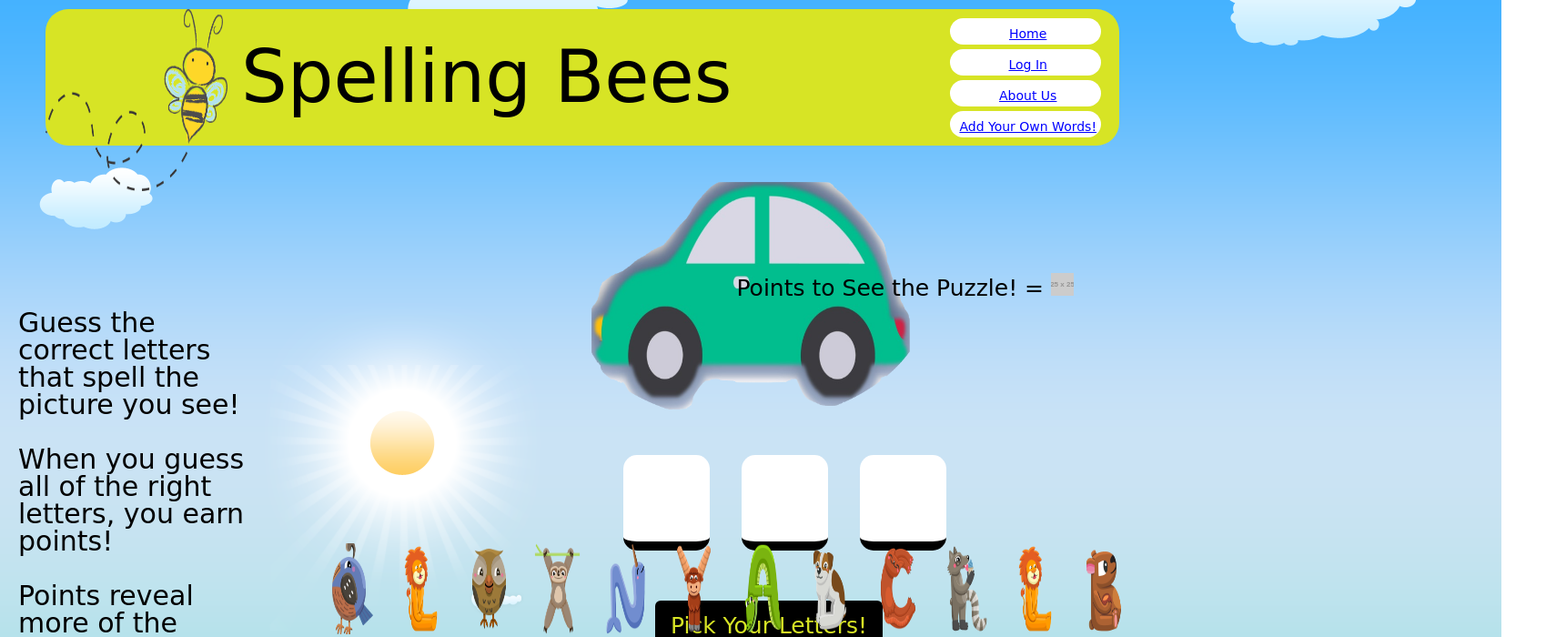
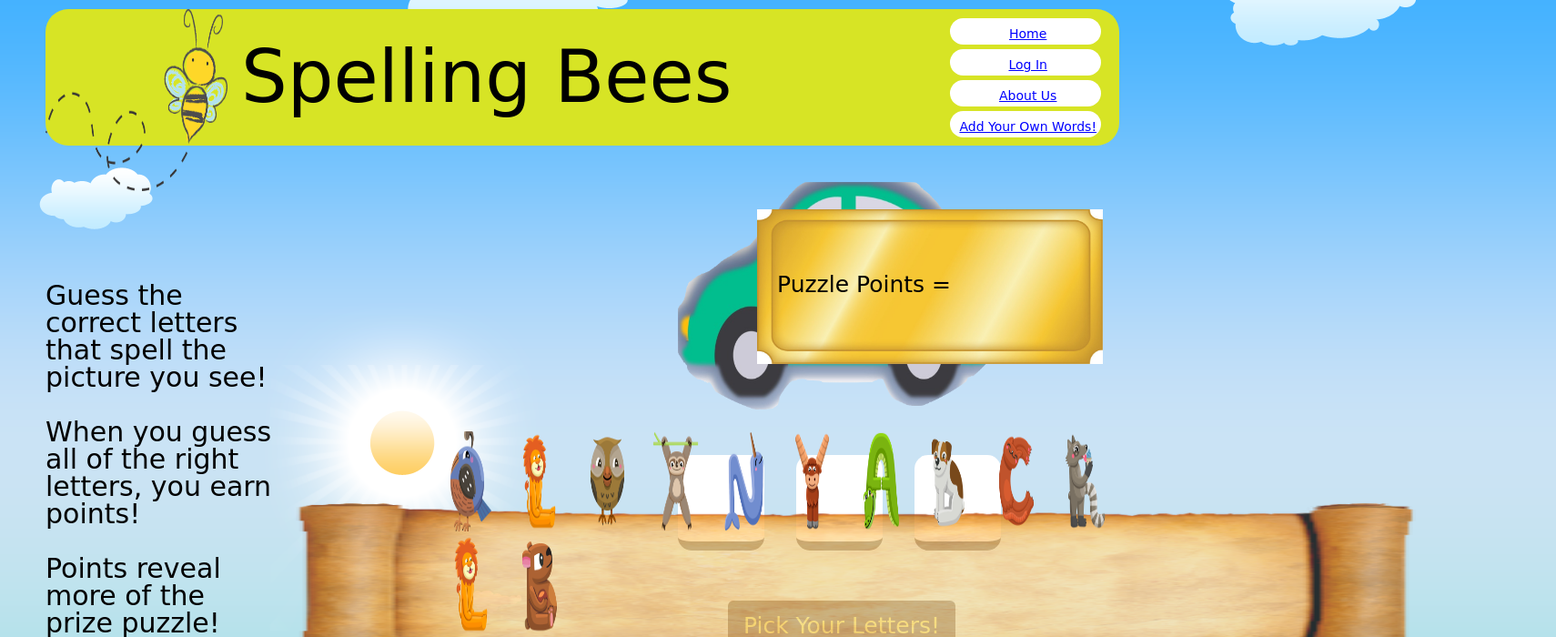
Before and after one commit to bjwine0/Spelling-Bees, a plain HTML site: page game.html in a window 1280 px wide. Both pictures are taken after a click on the button "Start Game". Shown: the top 700 px of the page at 91% size, 1710 px wide, since content can reach past the window. Drawn offline with Linux system fonts and the light colour scheme; placeholder pictures from the web are drawn by us; a web font is replaced by a local one.

Commit message:
Merge Me

```diff
--- a/css/style-game.css
+++ b/css/style-game.css
@@ -56,9 +56,20 @@ li {
   text-align: center;
   border-radius: 15px;
 }
+#letterScroll{
+  position: absolute;
+  left: 300px;
+  bottom: 50px;
+}
+#letterScroll img {
+  width: 1270px;
+  height: 200px;
+  opacity: 0.8;
+
+}
 #alphabet{
   position: absolute;
-  left: 350px;
+  left: 480px;
   bottom: 100px;
 }
 #alphabet li{
@@ -67,7 +78,7 @@ li {
 }
 #alphabet img{
     width: 75px;
-    height: 100px;
+    height: 110px;
   }
 /* #alphabet {
   /* position: absolute; */
@@ -90,7 +101,7 @@ li {
 #slots {
 
   position: absolute;
-  left: 650px;
+  left: 710px;
   top: 500px;
   display: flex;
   margin-right: 10px;
@@ -126,8 +137,8 @@ li {
   display: block;
   width: 250px;
   height: 400px;
-  margin-left: 20px;
-  margin-top: 180px;
+  margin-left: 50px;
+  margin-top: 150px;
   font-size: 30px;
   font-family: 'Sniglet', cursive;
 }
@@ -156,11 +167,20 @@ li {
   display: inline-block;
 }
 
+#ticket{
+position: absolute;
+right: 68px;
+top: 230px;
 
-.goal {
+}
+#ticket img{
+  width: 380px;
+  height: 170px;
+}
+#goal {
   position: absolute;
   top: 300px;
-  right: 100px;
+  right: 235px;
   display: block;
   font-size: 25px;
   font-family: 'Sniglet', cursive;
@@ -168,7 +188,7 @@ li {
 
 #start {
   position: absolute;
-  left: 600px;
+  left: 730px;
   top: 480px;
   margin-right: 100px;
   margin-left: 100px;
@@ -186,7 +206,7 @@ li {
 
 #level-img {
   position: absolute;
-  left: 650px;
+  left: 745px;
   top: 200px;
 }
 #level-img img {
@@ -199,7 +219,7 @@ li {
   height: 100px;
   border-radius: 6px;
   border-width: 10px;
-  left: 720px;
+  left: 800px;
   top: 660px;
 
 }
--- a/game.html
+++ b/game.html
@@ -36,8 +36,8 @@
   <div id="slot">
     <ul id="slots"></ul>
   </div>
-  <div id="Pick">
-  <!-- <p id="Pick"></p> -->
+  <div id="Pick"></div>
+  <div id="letterScroll">
   </div>
   <div>
     <ul id="alphabet"></ul>
@@ -59,8 +59,9 @@
     <button type="button" id="replay">Replay</button>
 
   </section>
-
-  <p class="goal">Points to See the Puzzle! = <img src="http://placehold.it/25x25"></p>
+  <div id="ticket"></div>
+  <div id="goal"></div>
+  <!-- <p class="goal">Puzzle Points! = <img src="http://placehold.it/25x25"></p> -->
   <script src="js/app.js"></script>
 
 
--- a/js/app.js
+++ b/js/app.js
@@ -137,6 +137,31 @@ function startFunction () {
   document.getElementById("Pick").appendChild(para);}
 
   pickLetters();
+
+  function makeBanner(){
+    var img = document.createElement("img");
+    img.src = "img/letterScroll.png";
+    var src = document.getElementById("letterScroll");
+    src.appendChild(img);}
+
+    makeBanner();
+
+    function points(){  //this will need to be called outside after we have our finish rounds counter setup. just here as a shell for fill
+      var para = document.createElement("P");
+      var t = document.createTextNode("Puzzle Points =");
+      para.appendChild(t);
+      document.getElementById("goal").appendChild(para);}
+
+      points();
+
+    function makeTicket(){
+      var img = document.createElement("img");
+      img.src = "img/ticket.jpeg";
+      var src = document.getElementById("ticket");
+      src.appendChild(img);}
+
+      makeTicket();
+
 
   for (var i = 0; i <= levelOnePics.length; i++) {
     var newElem = document.createElement('img');
```
Also changed, not shown: css/form.css (+7 -0 lines), css/style-about.css (+7 -0 lines), img/letterScroll.png (added), img/ticket.jpeg (added). Lines whose indentation alone changed are shown as unchanged.
